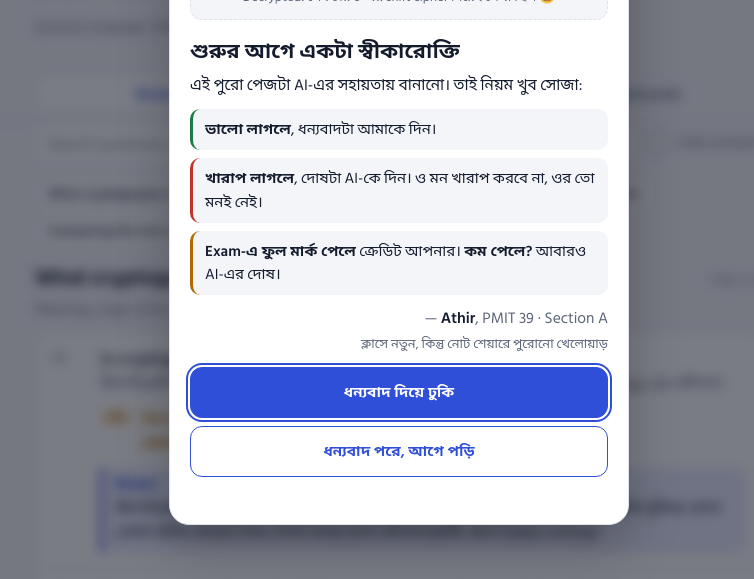
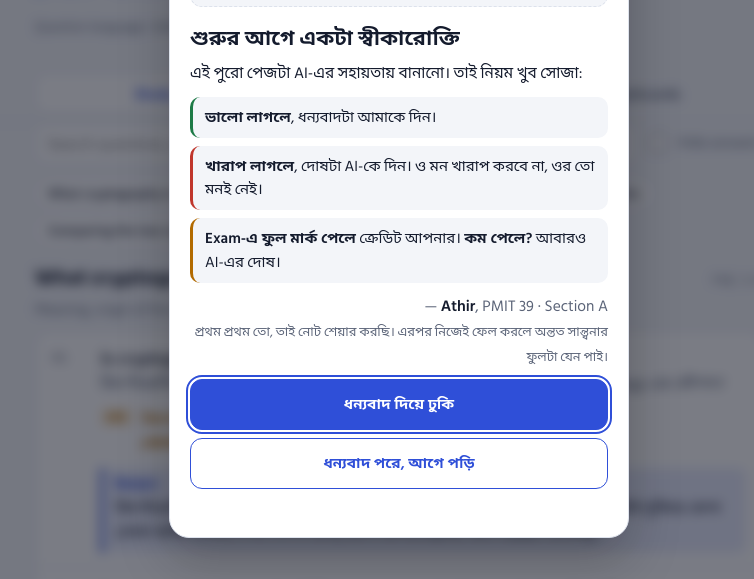
Before and after one commit to hmathir/hmathir.github.io, a plain HTML site: page pmit-crypto/index.html in a window 1280 px wide. Shown: the part 180-759 px from the top of the page, without its empty margins (241-995 px from the left). Drawn offline with Linux system fonts and the light colour scheme.

Commit message:
Update intro sign-off line
Co-Authored-By: Claude Opus 5.5 <noreply@anthropic.com>
Claude-Session: https://claude.ai/code/session_012Ve9sS1ioDVtWjgPxRfttW

```diff
--- a/pmit-crypto/index.html
+++ b/pmit-crypto/index.html
@@ -222,7 +222,7 @@ body.pdf nav.tabs,body.pdf .toolbar,body.pdf .jump,body.pdf .langbar{display:non
       <li class="bad"><b>খারাপ লাগলে</b>, দোষটা AI-কে দিন। ও মন খারাপ করবে না, ওর তো মনই নেই।</li>
       <li class="mid"><b>Exam-এ ফুল মার্ক পেলে</b> ক্রেডিট আপনার। <b>কম পেলে?</b> আবারও AI-এর দোষ।</li>
     </ul>
-    <p class="sign">— <b>Athir</b>, PMIT 39 · Section A<br><small>ক্লাসে নতুন, কিন্তু নোট শেয়ারে পুরোনো খেলোয়াড়</small></p>
+    <p class="sign">— <b>Athir</b>, PMIT 39 · Section A<br><small>প্রথম প্রথম তো, তাই নোট শেয়ার করছি। এরপর নিজেই ফেল করলে অন্তত সান্ত্বনার ফুলটা যেন পাই।</small></p>
     <div class="intro-btns">
       <button class="btn" type="button" id="thanksBtn">ধন্যবাদ দিয়ে ঢুকি</button>
       <button class="btn ghost" type="button" id="skipBtn">ধন্যবাদ পরে, আগে পড়ি</button>
```
